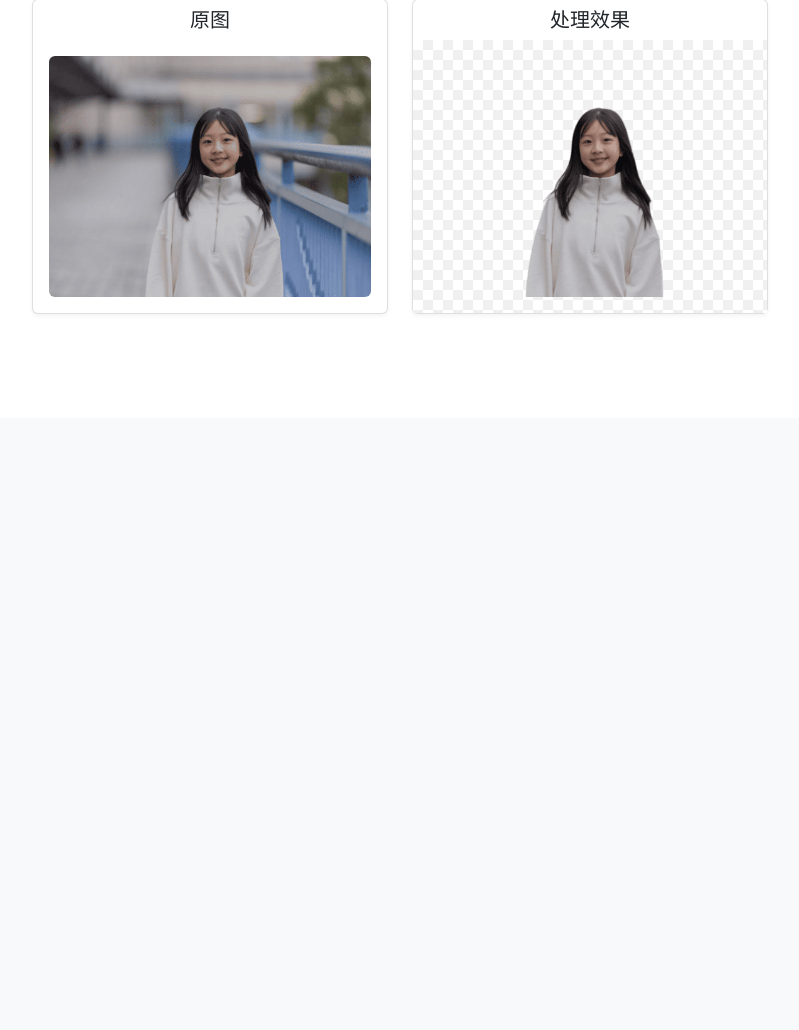
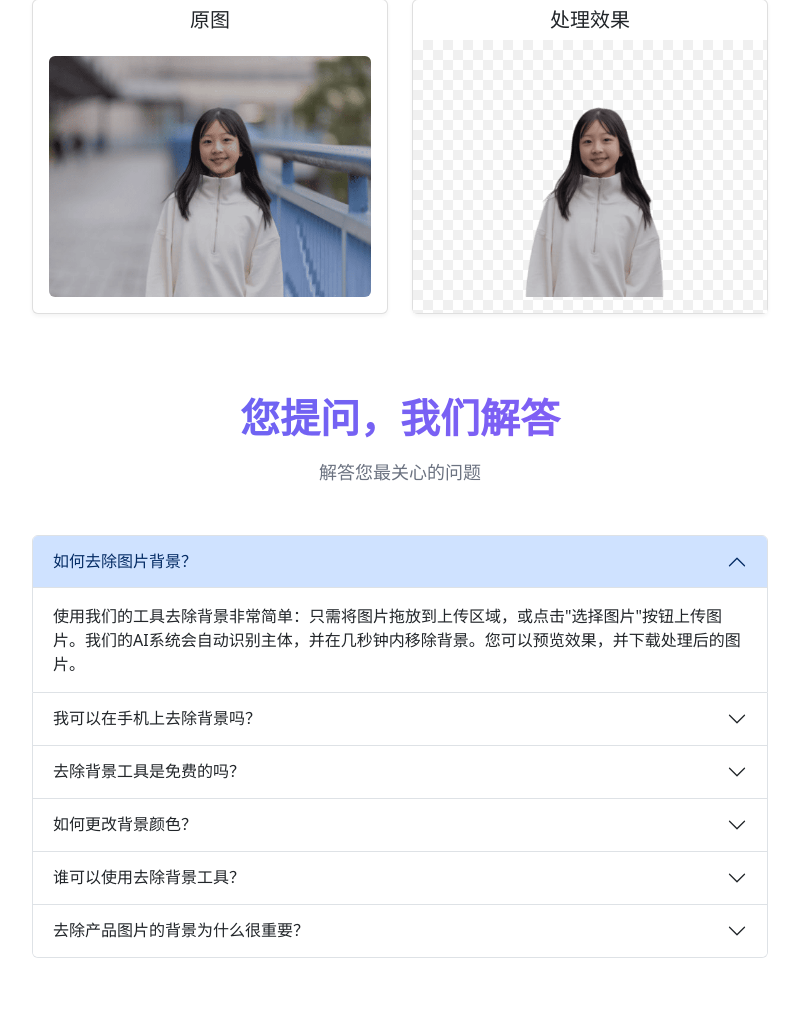
Before and after one commit to qqphp/office-toolkit, a Flask app: page / in a window 1280 px wide. Shown: the part 1335-2365 px from the top of the page, without its empty margins (240-1039 px from the left). Before the commit the page ends 1649 px from the top, so only its background shows below. Run offline with Flask 3, Linux system fonts and the light colour scheme; some libraries are stand-ins or nearby versions.

Commit message:
添加FAQ区块。

```diff
--- a/app/templates/index.html
+++ b/app/templates/index.html
@@ -219,6 +219,96 @@
                 </div>
             </div>
         </div>
+
+        <div class="faq-section mb-5">
+            <div class="section-header text-center mb-5">
+                <h2 class="section-title">您提问，我们解答</h2>
+                <p class="section-subtitle">解答您最关心的问题</p>
+            </div>
+
+            <div class="accordion" id="faqAccordion">
+                <div class="accordion-item">
+                    <h2 class="accordion-header">
+                        <button class="accordion-button" type="button" data-bs-toggle="collapse" data-bs-target="#faq1">
+                            如何去除图片背景？
+                        </button>
+                    </h2>
+                    <div id="faq1" class="accordion-collapse collapse show" data-bs-parent="#faqAccordion">
+                        <div class="accordion-body text-start">
+                            使用我们的工具去除背景非常简单：只需将图片拖放到上传区域，或点击"选择图片"按钮上传图片。我们的AI系统会自动识别主体，并在几秒钟内移除背景。您可以预览效果，并下载处理后的图片。
+                        </div>
+                    </div>
+                </div>
+
+                <div class="accordion-item">
+                    <h2 class="accordion-header">
+                        <button class="accordion-button collapsed" type="button" data-bs-toggle="collapse" data-bs-target="#faq2">
+                            我可以在手机上去除背景吗？
+                        </button>
+                    </h2>
+                    <div id="faq2" class="accordion-collapse collapse" data-bs-parent="#faqAccordion">
+                        <div class="accordion-body text-start">
+                            是的，我们的工具完全支持移动设备。您可以直接在手机浏览器中访问网站，上传照片并进行处理。界面会自动适应手机屏幕，确保最佳的使用体验。
+                        </div>
+                    </div>
+                </div>
+
+                <div class="accordion-item">
+                    <h2 class="accordion-header">
+                        <button class="accordion-button collapsed" type="button" data-bs-toggle="collapse" data-bs-target="#faq3">
+                            去除背景工具是免费的吗？
+                        </button>
+                    </h2>
+                    <div id="faq3" class="accordion-collapse collapse" data-bs-parent="#faqAccordion">
+                        <div class="accordion-body text-start">
+                            我们提供基础的背景去除功能完全免费。您可以处理标准尺寸的图片，并下载处理结果。对于需要批量处理或更高分辨率需求的用户，我们也提供付费的专业版本。
+                        </div>
+                    </div>
+                </div>
+
+                <div class="accordion-item">
+                    <h2 class="accordion-header">
+                        <button class="accordion-button collapsed" type="button" data-bs-toggle="collapse" data-bs-target="#faq4">
+                            如何更改背景颜色？
+                        </button>
+                    </h2>
+                    <div id="faq4" class="accordion-collapse collapse" data-bs-parent="#faqAccordion">
+                        <div class="accordion-body text-start">
+                            在处理完图片后，您可以使用预设的背景色按钮或自定义颜色选择器来更改背景。我们支持透明背景、纯色背景，您可以实时预览不同背景色的效果。
+                        </div>
+                    </div>
+                </div>
+
+                <div class="accordion-item">
+                    <h2 class="accordion-header">
+                        <button class="accordion-button collapsed" type="button" data-bs-toggle="collapse" data-bs-target="#faq5">
+                            谁可以使用去除背景工具？
+                        </button>
+                    </h2>
+                    <div id="faq5" class="accordion-collapse collapse" data-bs-parent="#faqAccordion">
+                        <div class="accordion-body text-start">
+                            任何人都可以使用我们的工具！无论您是电商卖家、设计师、学生还是普通用户，只要需要去除图片背景，我们的工具都能满足您的需求。操作简单直观，无需专业技能。
+                        </div>
+                    </div>
+                </div>
+
+                <div class="accordion-item">
+                    <h2 class="accordion-header">
+                        <button class="accordion-button collapsed" type="button" data-bs-toggle="collapse" data-bs-target="#faq6">
+                            去除产品图片的背景为什么很重要？
+                        </button>
+                    </h2>
+                    <div id="faq6" class="accordion-collapse collapse" data-bs-parent="#faqAccordion">
+                        <div class="accordion-body text-start">
+                            去除产品图片背景可以让商品更加突出，提升专业形象。统一的背景风格有助于建立品牌一致性，提高用户体验。此外，干净的产品图片更容易被电商平台收录，有助于提升销量。
+                        </div>
+                    </div>
+                </div>
+            </div>
+        </div>
+
+
+
     </div>
 </div>
 {% endblock %}
```
Also changed, not shown: app/static/favicon.ico.
